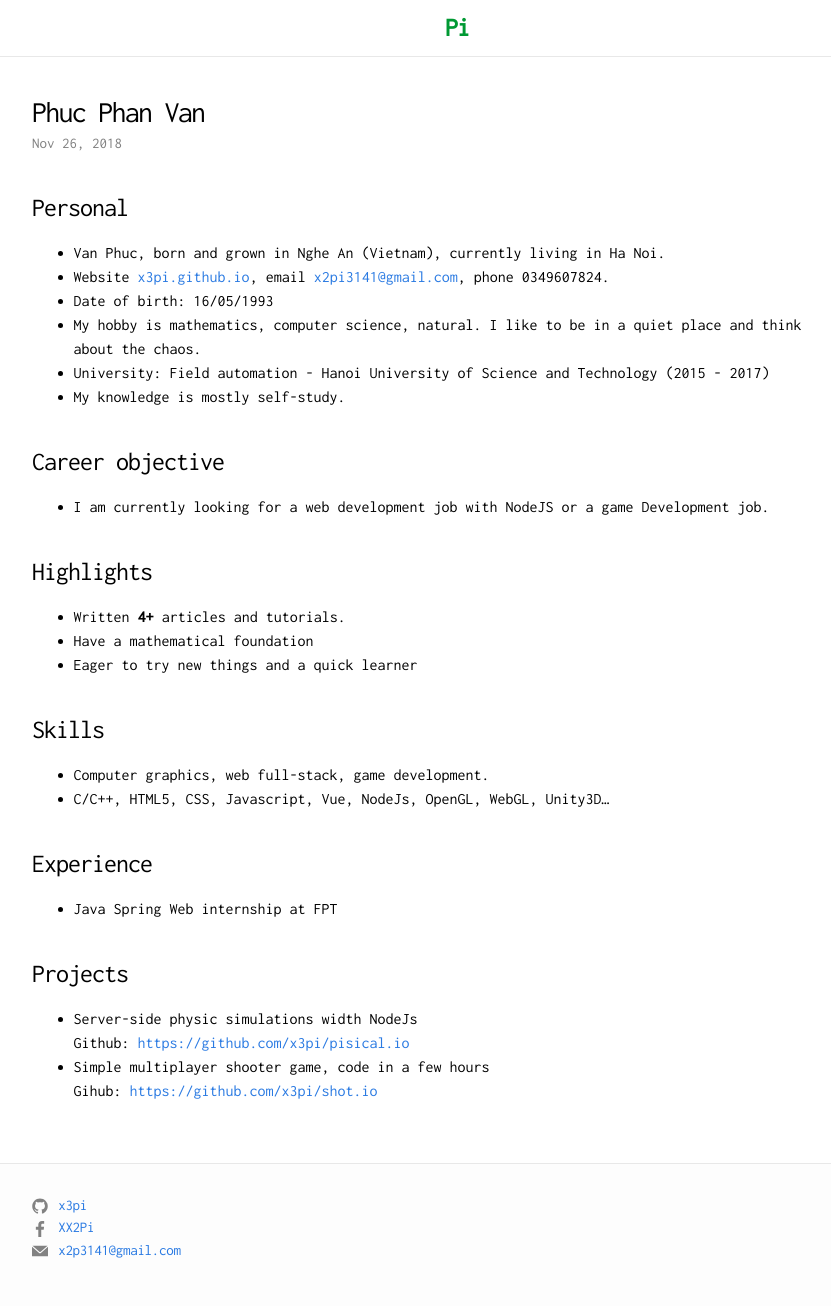
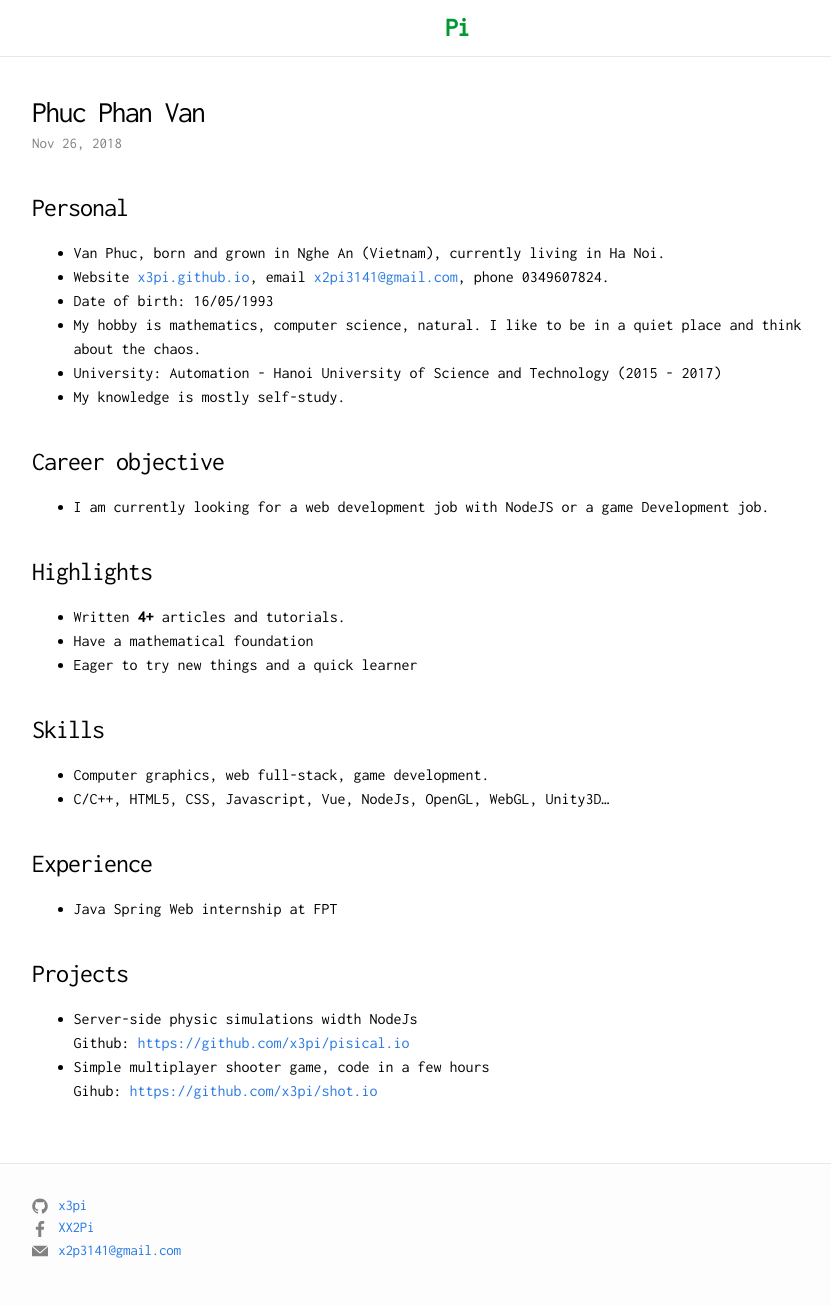
Before and after one commit to x3pi/x3pi.github.io, a Jekyll site: the page built from _posts/2018-11-26-phan-van-phuc.md, in a window 1280 px wide. Shown: the whole page, without its empty margins (208-1039 px from the left). Built offline with Jekyll 4.4.1, drawn with Linux system fonts in a browser that asks for light colours; nearby versions of some CDN libraries; comment, search, counter and statistics services are not loaded.

Commit message:
Update from Forestry.io - Updated phan-van-phuc.md

```diff
--- a/_posts/2018-11-26-phan-van-phuc.md
+++ b/_posts/2018-11-26-phan-van-phuc.md
@@ -11,7 +11,7 @@ tags: []
 * Website [x3pi.github.io](x3pi.github.io "x3pi.github.io"), email [x2pi3141@gmail.com](mailto://x2pi3141@gmail.com "x2pi3141@gmail.com"), phone 0349607824.
 * Date of birth: 16/05/1993
 * My hobby is mathematics, computer science, natural. I like to be in a quiet place and think about the chaos.
-* University: Field automation - Hanoi University of Science and Technology (2015 - 2017)
+* University: Automation - Hanoi University of Science and Technology (2015 - 2017)
 * My knowledge is mostly self-study.
 
 ### Career objective
```
